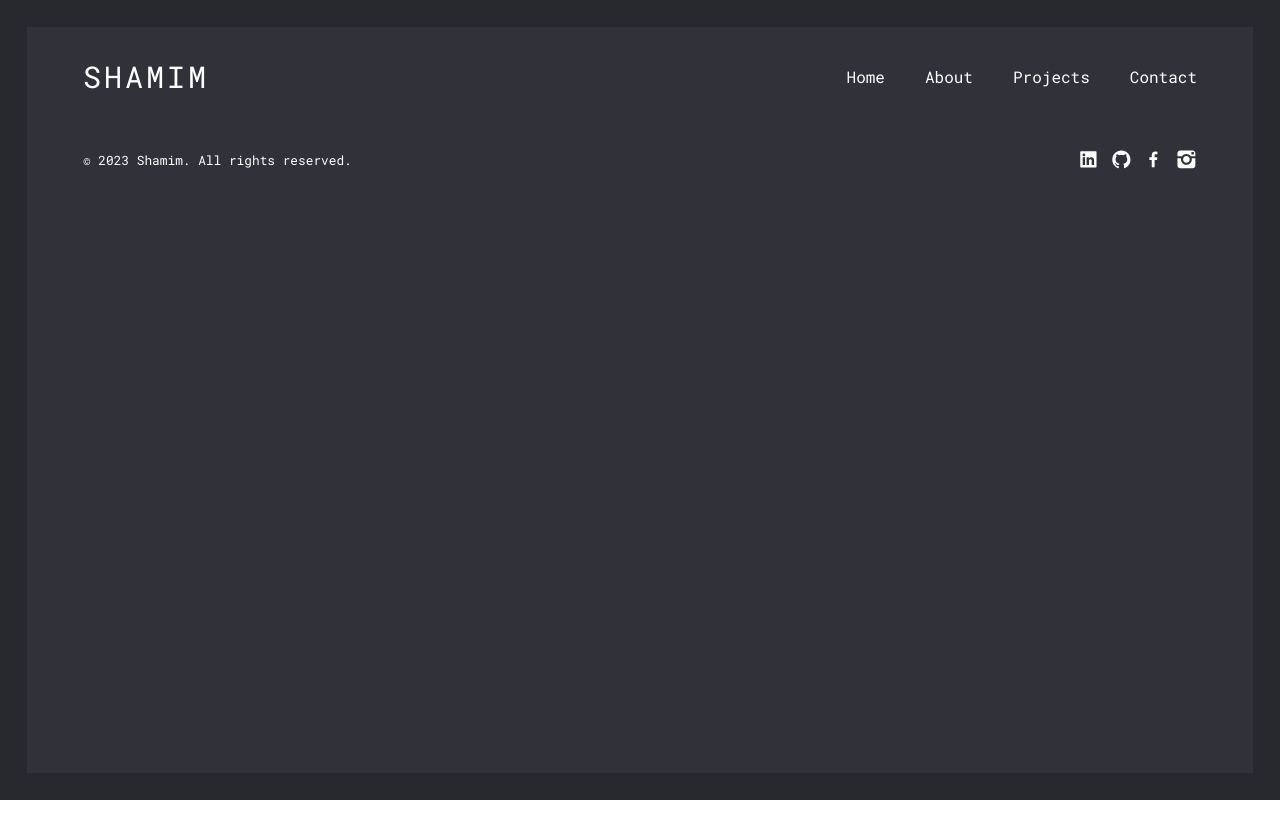
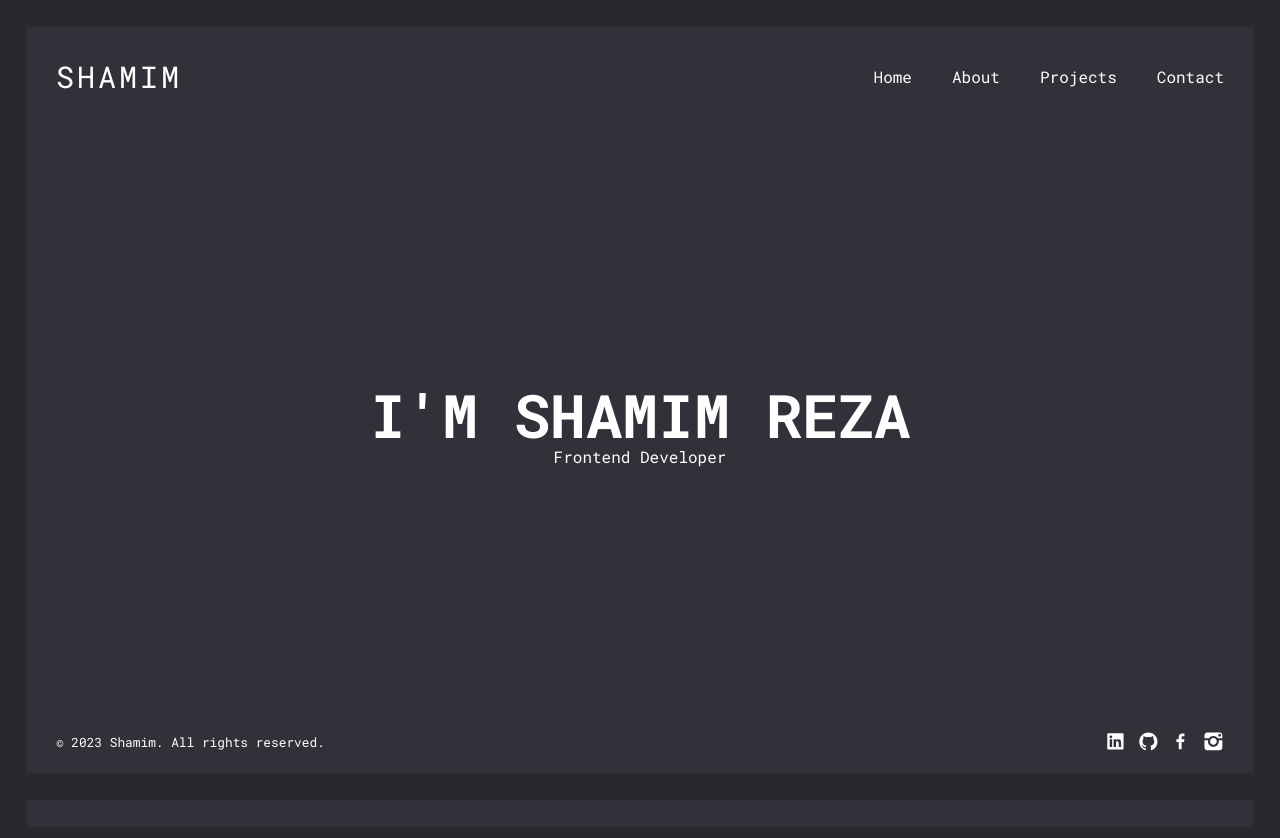
Before and after one commit to shamim26/Personal-portfolio, a React (Vite) app: page / in a window 1280 px wide. Shown: the top 838 px of the page. Before the commit the page ends 800 px from the top, so only its background shows below. Built offline with nearby package versions, Linux system fonts and the light colour scheme.

Commit message:
layout fixed

```diff
--- a/index.html
+++ b/index.html
@@ -14,7 +14,9 @@
     />
   </head>
   <body>
-    <div id="root"></div>
+    <div >
+      <div id="root"></div>
+    </div>
     <script type="module" src="/src/main.jsx"></script>
   </body>
 </html>
--- a/src/Layout/Main.jsx
+++ b/src/Layout/Main.jsx
@@ -4,9 +4,11 @@ import Footer from "../components/Footer";
 
 const Main = () => {
   return (
-    <div className="border-[1.7rem] z-10 border-custom2 bg-custom1 h-screen w-full text-white">
+    <div className="flex flex-col border-[1.7rem] border-custom2 bg-custom1 text-white min-h-screen">
       <Navbar />
-      <Outlet />
+      <div className="flex-grow overflow-y-auto">
+        <Outlet />
+      </div>
       <Footer />
     </div>
   );
--- a/src/components/Footer.jsx
+++ b/src/components/Footer.jsx
@@ -1,6 +1,6 @@
 const Footer = () => {
   return (
-    <div className="flex items-center justify-between px-14 py-5">
+    <div className="flex flex-col md:flex-row items-center justify-between border-b-[1.7rem] border-custom2 fixed left-0 right-0 bottom-0  px-14 py-5">
       <div>
         <small>© 2023 Shamim. All rights reserved.</small>
       </div>
--- a/src/components/Home.jsx
+++ b/src/components/Home.jsx
@@ -1,9 +1,11 @@
+/* eslint-disable react/no-unescaped-entities */
 
 const Home = () => {
     return (
-        <div>
-
-        </div>
+      <div className="flex flex-col justify-center h-screen items-center">
+        <h1 className="uppercase text-6xl font-bold">I'm Shamim reza</h1>
+        <p>Frontend Developer</p>
+      </div>
     );
 };
 
--- a/src/components/Navbar.jsx
+++ b/src/components/Navbar.jsx
@@ -5,11 +5,11 @@ import { useState } from "react";
 const Navbar = () => {
   const [isOpen, setOpen] = useState(false);
   return (
-    <div className="flex items-center justify-between relative px-14 py-8">
+    <div className="flex items-center justify-between fixed top-0 left-0 right-0 border-t-[1.7rem] border-custom2 px-14 py-8 ">
       <h1 className="uppercase text-3xl tracking-widest">Shamim</h1>
       <div
-        className={`flex items-center lg:flex-row flex-col bg-custom1 w-full lg:w-auto left-0 absolute z-30 lg:static gap-20 lg:p-0 pt-10 lg:gap-10 transition-all ease-linear duration-300 ${
-          isOpen ? "top-20 h-screen" : "-top-[50rem] h-auto"
+        className={`flex items-center lg:flex-row flex-col bg-custom1 w-full lg:w-auto top-20 absolute z-30 lg:static gap-20 lg:p-0 pt-10 lg:gap-10 transition-all ease-linear duration-300 ${
+          isOpen ? "right-0 h-[30rem]" : "-right-[90rem] h-auto"
         }`}
       >
         <NavLink to="#">Home</NavLink>
--- a/src/main.jsx
+++ b/src/main.jsx
@@ -20,6 +20,8 @@ const router = createBrowserRouter([
 
 ReactDOM.createRoot(document.getElementById("root")).render(
   <React.StrictMode>
-    <RouterProvider router={router} />
+    <div>
+      <RouterProvider router={router} />
+    </div>
   </React.StrictMode>
 );
```
